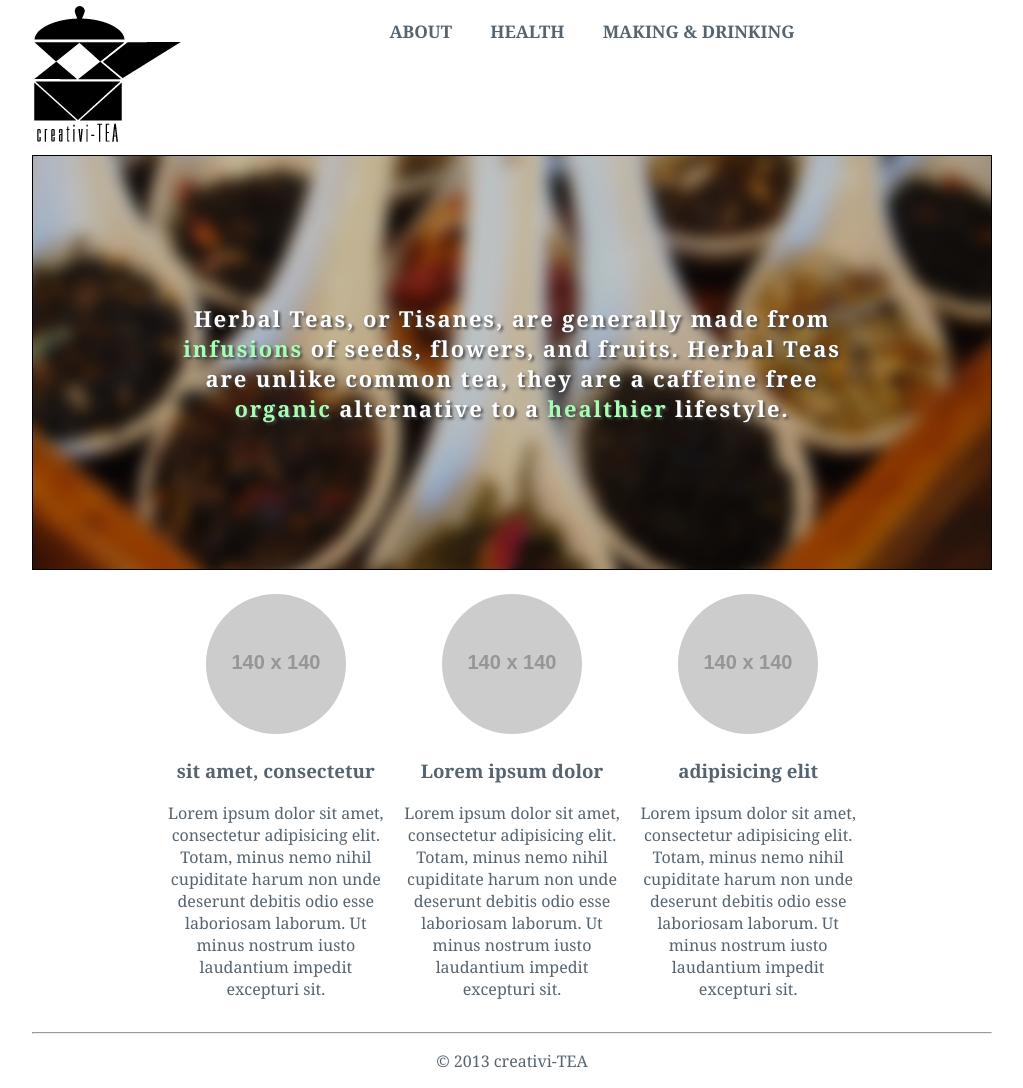
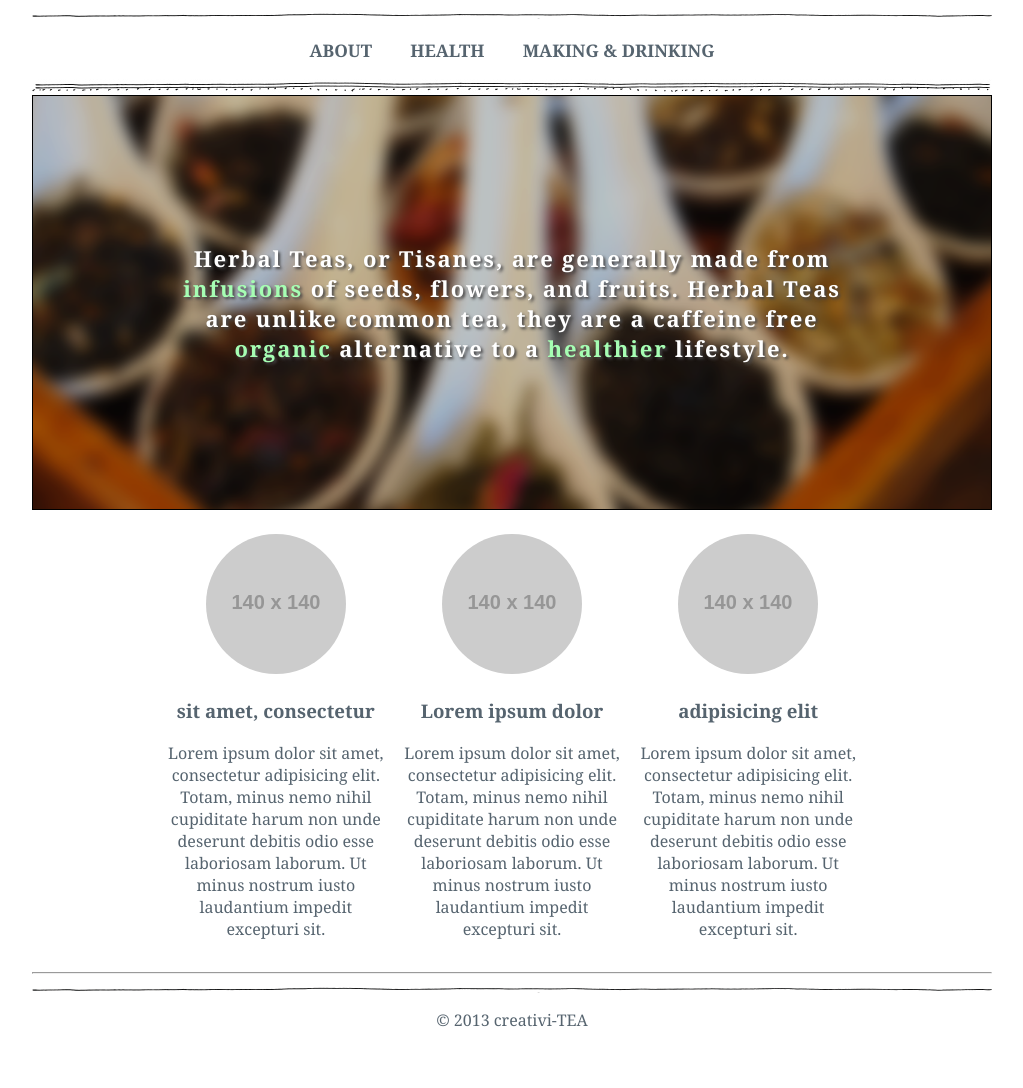
Before and after one commit to hay00032/large-data-website, a Jekyll site: the page built from index.html, in a window 1280 px wide. Shown: the whole page, without its empty margins (128-1151 px from the left). Built offline with Jekyll 4.4.1, drawn with Linux system fonts in a browser that asks for light colours; some web fonts are replaced; Markdown is read by kramdown in place of the engine named in the settings; after the commit the page ends 1047 px from its top, so only the background shows below that.

Commit message:
layout/default adjusted

```diff
--- a/_layouts/default.html
+++ b/_layouts/default.html
@@ -11,29 +11,31 @@
   <link href="http://fonts.googleapis.com/css?family=Coda" rel="stylesheet">
 </head>
 <body>
- <header>
-    <div class="grid">
-      <div class="unit unit-s-2-3 unit-m-2-3 unit-l-1-4">
-        <img src="img/logo.png" class="logo">
-      </div>
-        <div class="unit unit-s-1-4 unit-m-1-4 unit-l-hidden">
-        <img src="img/mobile-icon.png" class="mobile-nav">
-      </div>
-        <div class="unit unit-s-hidden unit-m-hidden unit-l-2-3">
-        <nav class="nav-wrapper">
-          <ul class="nav">
+<header>
+   <a href="http://placehold.it/140x140" class="logo"></a>
+</header>
+  <div class="unit-s-hidden single-line"></div>
+        <nav class="nav">
+          <ul class="unit unit-s-hidden unit-m-1 unit-l-1">
             <li><a href="about.html" class="nav-link nav-primary-link">About</a></li>
             <li><a href="health.html" class="nav-link nav-primary-link">Health</a></li>
             <li><a href="making-drinking.html" class="nav-link nav-primary-link">Making & Drinking</a></li>
           </ul>
+          <ul>
+            <li class="unit-m-hidden unit-l-hidden list-group-item list-group-item-inline">
+              <a href="#" class="icon-link">
+                  <i class="icon i-32 i-mobile-nav"></i>
+              </a>
+            </li>
+          </ul>
         </nav>
-        </div>
     </div>
-  </header>
+  <div class="divider-trim-bottom"></div>
 
   {{content}}
 
   <footer class="footer">
+  <div class="single-line"></div>
     <p class="copyright">© 2013 creativi-TEA</p>
     <nav>
         <img src="http://placehold.it/40x40" class="back" alt="back to top">
```
